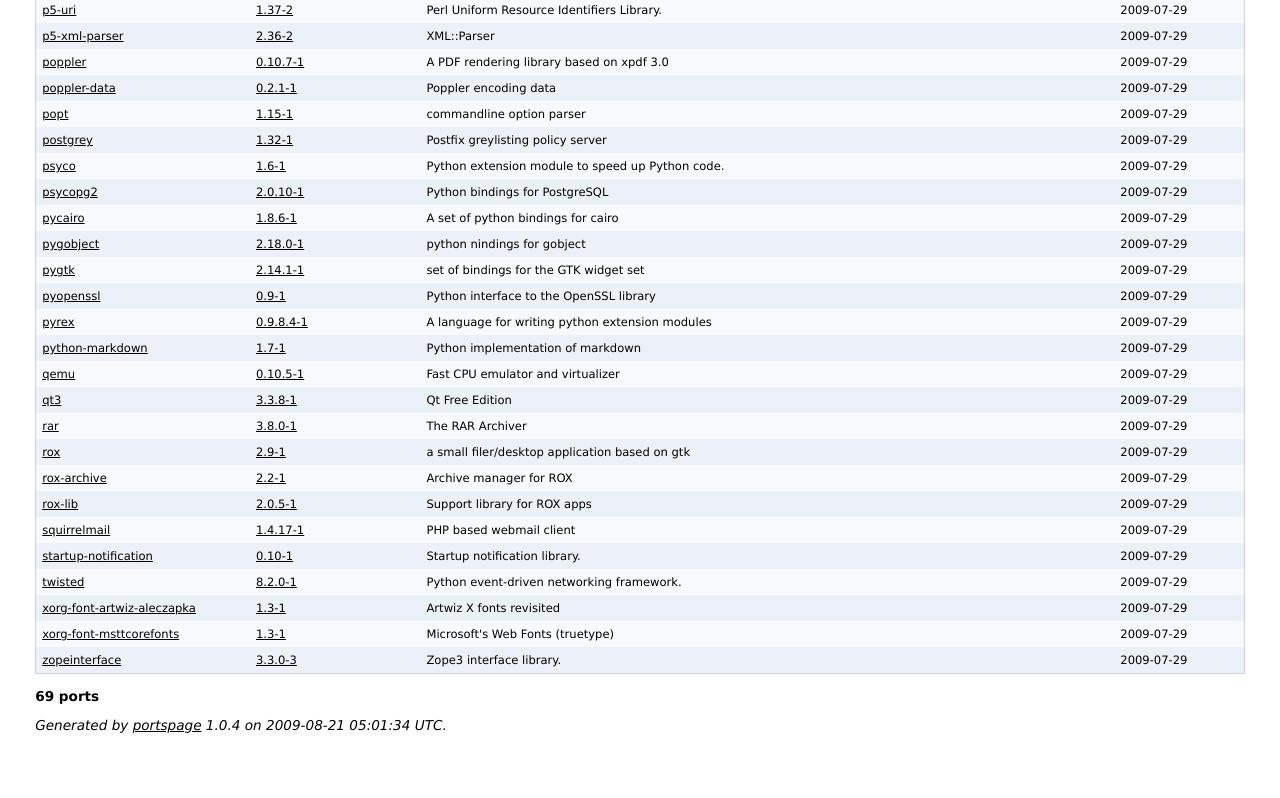
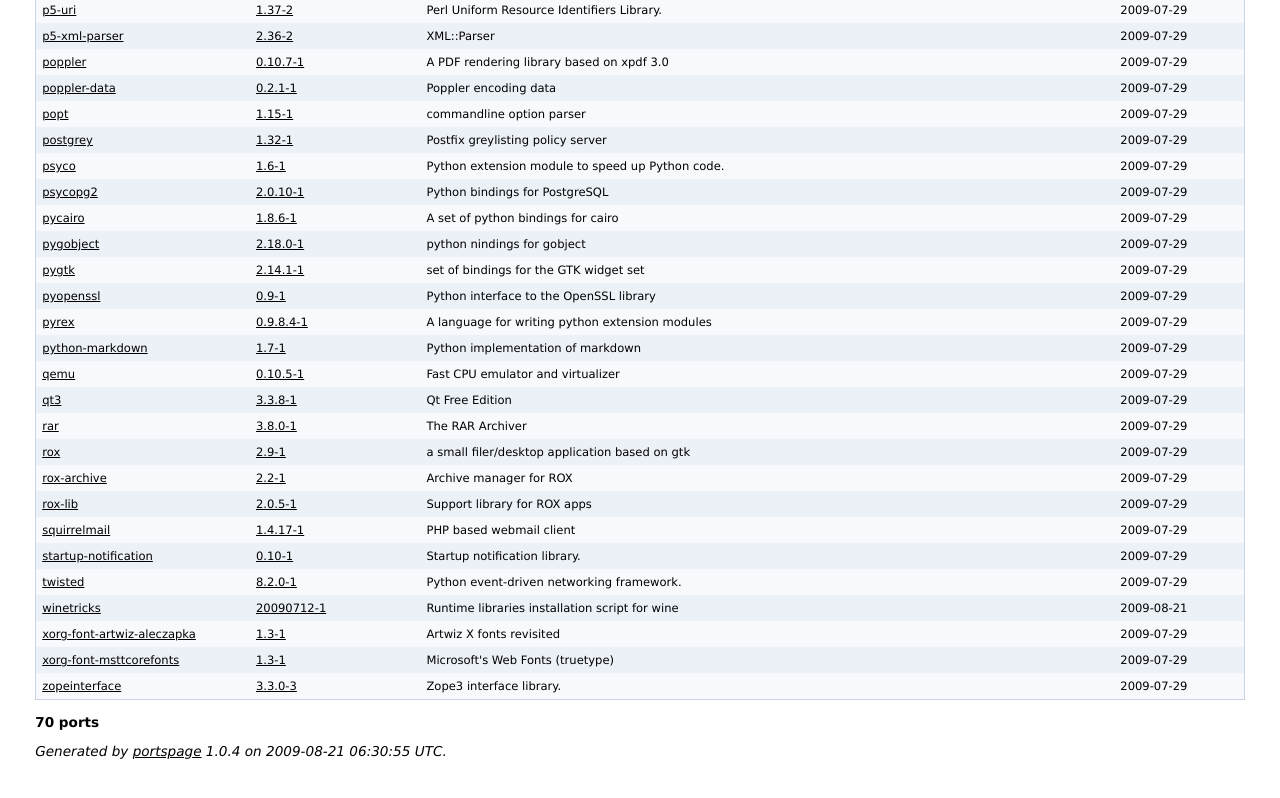
Before and after one commit to nipuL/crux-nipul, a plain HTML site: page index.html in a window 1280 px wide. Shown: the part 1241-2039 px from the top of the page. Drawn offline with Linux system fonts and the light colour scheme.

Commit message:
winetricks: initial commit

```diff
--- a/index.html
+++ b/index.html
@@ -109,11 +109,12 @@
    <tr class="even"><td><a href="http://squirrelmail.org">squirrelmail</a></td><td><a href="./squirrelmail/">1.4.17-1</a></td><td>PHP based webmail client</td><td>2009-07-29</td></tr>
    <tr class="odd"><td><a href="http://freedesktop.org/wiki/Software/startup-notification">startup-notification</a></td><td><a href="./startup-notification/">0.10-1</a></td><td>Startup notification library.</td><td>2009-07-29</td></tr>
    <tr class="even"><td><a href="http://www.twistedmatrix.com/">twisted</a></td><td><a href="./twisted/">8.2.0-1</a></td><td>Python event-driven networking framework.</td><td>2009-07-29</td></tr>
-   <tr class="odd"><td><a href="http://artwizaleczapka.sourceforge.net/">xorg-font-artwiz-aleczapka</a></td><td><a href="./xorg-font-artwiz-aleczapka/">1.3-1</a></td><td>Artwiz X fonts revisited</td><td>2009-07-29</td></tr>
-   <tr class="even"><td><a href="http://corefonts.sourceforge.net/">xorg-font-msttcorefonts</a></td><td><a href="./xorg-font-msttcorefonts/">1.3-1</a></td><td>Microsoft's Web Fonts (truetype)</td><td>2009-07-29</td></tr>
-   <tr class="odd"><td><a href="http://www.zope.org/Products/ZopeInterface">zopeinterface</a></td><td><a href="./zopeinterface/">3.3.0-3</a></td><td>Zope3 interface library.</td><td>2009-07-29</td></tr>
+   <tr class="odd"><td><a href="http://wiki.winehq.org/winetricks">winetricks</a></td><td><a href="./winetricks/">20090712-1</a></td><td>Runtime libraries installation script for wine</td><td>2009-08-21</td></tr>
+   <tr class="even"><td><a href="http://artwizaleczapka.sourceforge.net/">xorg-font-artwiz-aleczapka</a></td><td><a href="./xorg-font-artwiz-aleczapka/">1.3-1</a></td><td>Artwiz X fonts revisited</td><td>2009-07-29</td></tr>
+   <tr class="odd"><td><a href="http://corefonts.sourceforge.net/">xorg-font-msttcorefonts</a></td><td><a href="./xorg-font-msttcorefonts/">1.3-1</a></td><td>Microsoft's Web Fonts (truetype)</td><td>2009-07-29</td></tr>
+   <tr class="even"><td><a href="http://www.zope.org/Products/ZopeInterface">zopeinterface</a></td><td><a href="./zopeinterface/">3.3.0-3</a></td><td>Zope3 interface library.</td><td>2009-07-29</td></tr>
   </table>
-  <p><b>69 ports</b></p>
-  <p><i>Generated by <a href="http://www.karsikkopuu.net/crux/scripts/">portspage</a> 1.0.4 on 2009-08-21 05:01:34 UTC.</i></p>
+  <p><b>70 ports</b></p>
+  <p><i>Generated by <a href="http://www.karsikkopuu.net/crux/scripts/">portspage</a> 1.0.4 on 2009-08-21 06:30:55 UTC.</i></p>
  </body>
 </html>
```
Also changed, not shown: 4 other files.
